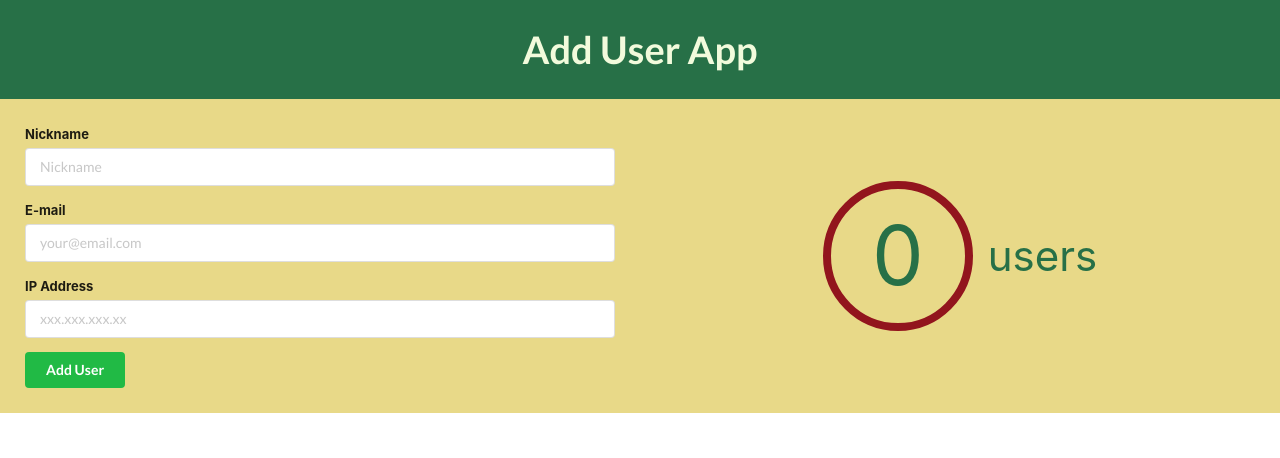
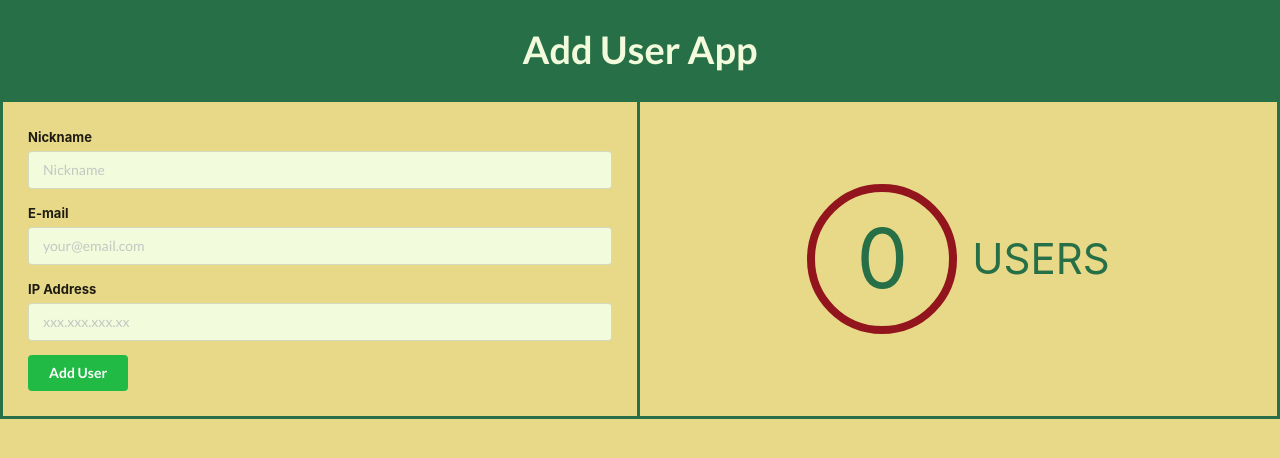
Before and after one commit to mateuszlubianka1993/add-user-react, a React (Create React App) app: page / in a window 1280 px wide. Shown: the top 458 px of the page. Built offline with nearby package versions, Linux system fonts and the light colour scheme.

Commit message:
add User.css file

```diff
--- a/src/components/User.js
+++ b/src/components/User.js
@@ -1,9 +1,10 @@
 import React from 'react';
+import './styles/User.css';
 
 const User = (props) => {
 
     return(
-        <div className="item" key={props.index}>
+        <div className="item user-container" key={props.index}>
             <div className="ui tiny image">
                 <img alt="avatar" src={props.user.avatar}/>
             </div>
--- a/src/components/UsersList.js
+++ b/src/components/UsersList.js
@@ -10,7 +10,7 @@ class UsersList extends React.Component {
         const listOfUsers = this.props.users.map((user, index)=><User user={user} key={index} deleteUser={this.deleteUser.bind(this, user)} index={index}/>)
 
         return(
-            <div className="ui items">{listOfUsers}</div>
+            <div className="ui items container">{listOfUsers}</div>
         );
     };
 };
--- a/src/components/styles/AddUserForm.css
+++ b/src/components/styles/AddUserForm.css
@@ -2,7 +2,11 @@
     background-color: #e8d988;
     flex-basis: 50%;
     padding: 25px;
+    border: 3px solid #277047;
 }
 .btn-container {
     display: flex;
 }
+.add-user-form-container input {
+    background-color: #f2fbdc !important;
+}
--- /dev/null
+++ b/src/components/styles/User.css
@@ -0,0 +1,4 @@
+.user-container {
+    padding: 10px !important;
+    border-bottom: 3px solid #277047 !important;
+}
--- a/src/components/styles/UsersCounter.css
+++ b/src/components/styles/UsersCounter.css
@@ -5,6 +5,8 @@
     display: flex;
     justify-content: center;
     align-items: center;
+    border: 3px solid #277047;
+    border-left: 0;
 }
 .counter {
     height: 150px;
@@ -21,4 +23,5 @@
     color: 	#277047;
     font-size: 42px;
     margin-left: 15px;
+    text-transform: uppercase;
 }
--- a/src/index.css
+++ b/src/index.css
@@ -5,4 +5,5 @@ body {
     sans-serif;
   -webkit-font-smoothing: antialiased;
   -moz-osx-font-smoothing: grayscale;
+  background-color: 	#e8d988;
 }
```
